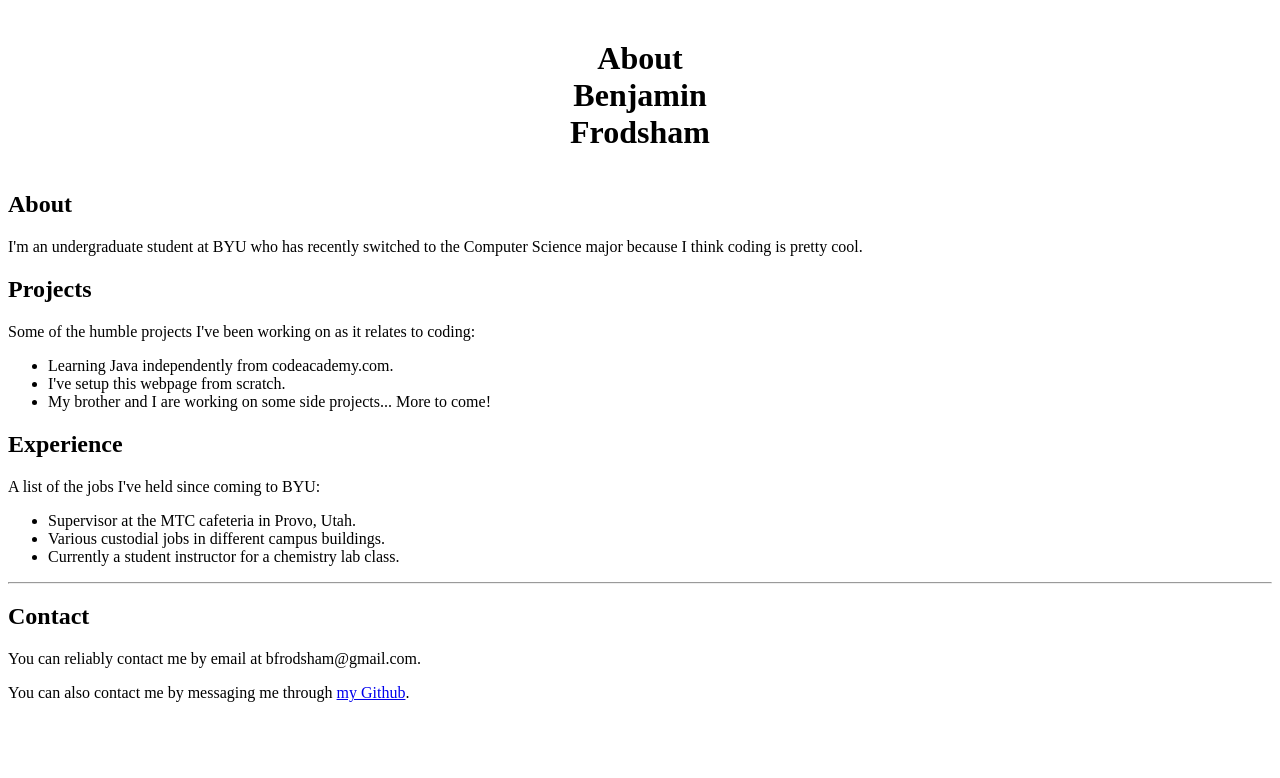
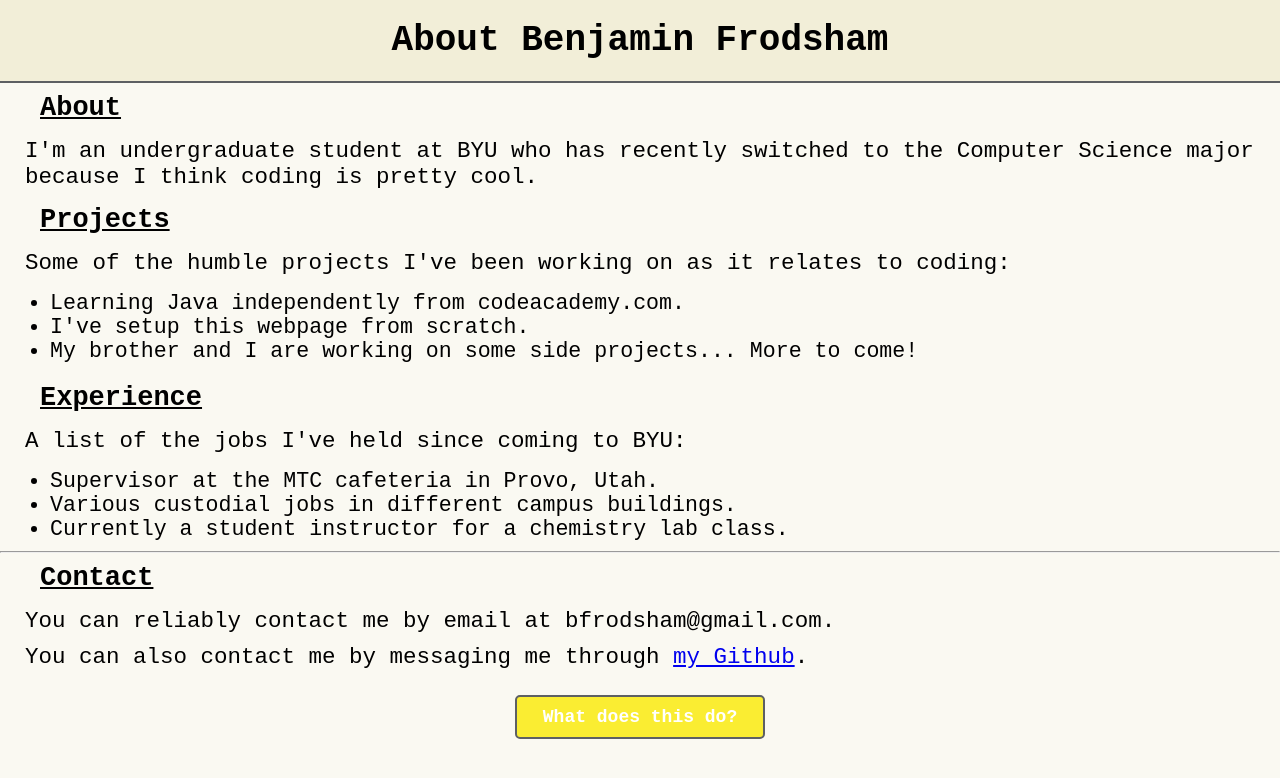
Before and after one commit to bfrodsham/260-Webpage, a plain HTML site: page index.html in a window 1280 px wide. Drawn offline with Linux system fonts and the light colour scheme.

Commit message:
Finished Activity C1

```diff
--- a/index.html
+++ b/index.html
@@ -30,5 +30,7 @@
 		<h2>Contact</h2>
 		<p>You can reliably contact me by email at bfrodsham@gmail.com.</p>
 		<p>You can also contact me by messaging me through <a href='https://github.com/bfrodsham'>my Github</a>.</p>
+
+		<a class='big-button' href='https://youtu.be/ZZ5LpwO-An4'>What does this do?</a>
 	</body>
 </html>
--- a/stylesheet.css
+++ b/stylesheet.css
@@ -1,10 +1,71 @@
+* {
+  margin: 0;
+  padding: 0;
+  box-sizing: border-box;
+	background-color: #faf9f2;
+	font-family: monospace;
+}
+
+body {
+	font-size: 18px;
+}
+
 h1 {
 	text-align: center;
-	text-weight: bold;
+	text-emphasis: bold;
 	padding: 20px;
-	background color: #EEEEEE;
+	background-color: #f2eed8;
+	border-bottom: 2px solid #5D6063;
+	width: auto;
+	box-sizing: border-box;
+	margin: inherit;
+}
 
-	width: 200px;
-	box-sizing: border-box;
+h2 {
+	padding: 10px;
+	margin-left: 30px;
+	text-decoration-line: underline;
+}
+
+p, ul {
+	padding: 5px;
+}
+
+p {
+	margin-left: 20px;
+	font-size: 1.25em;
+}
+
+ul {
+	margin-left: 40px;
+	padding: 10px;
+	font-size: 1.2em;
+}
+
+.big-button {
+	display: block;
+	text-decoration: none;
+
+	color: #FFF;
+	background-color: #faed32;
+	font-weight: bold;
+	padding: 10px;
+	text-align: center;
+	border: 2px solid #5D6063;
+	border-radius: 5px;
+
+	width: 250px;
 	margin: 20px auto;
 }
+
+.big-button:link,
+.big-button:visited {
+	color: #FFF;
+  background-color: #faed32;
+}
+
+.big-button:hover,
+.big-button:visited:hover {
+	color: #FFF;
+  background-color: #FFF787;
+}
```
Also changed, not shown: typography.css (added).
